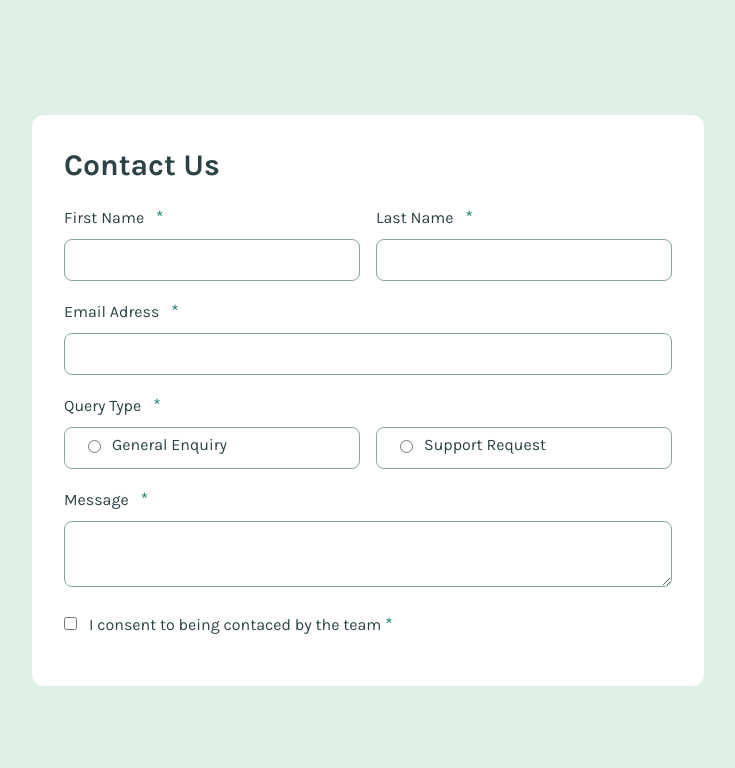
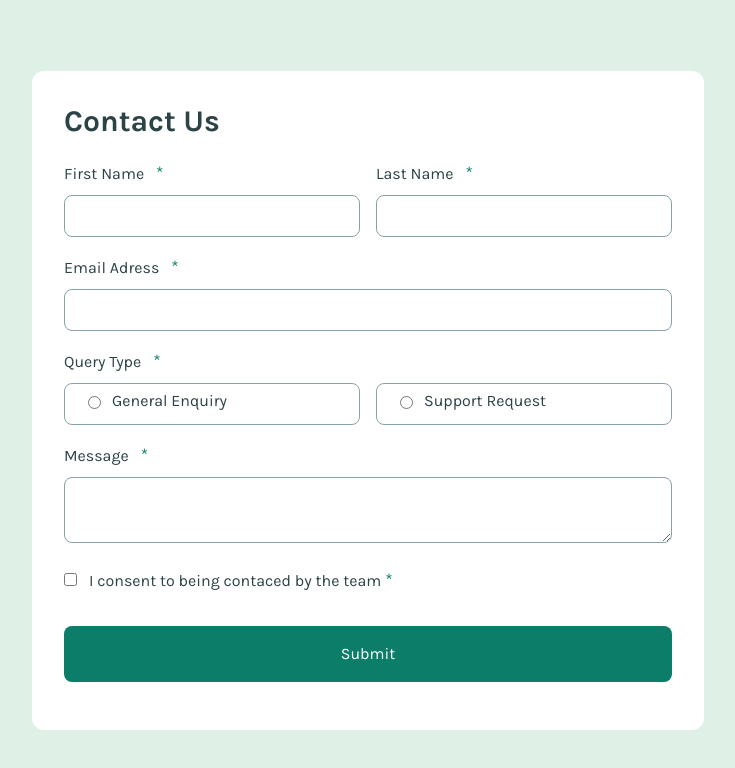
Before and after one commit to parisaMontakhab/contact-form, a React (Vite) app: page / in a window 1280 px wide. Shown: the top 768 px of the page, without its empty margins (272-1007 px from the left). Built offline with nearby package versions, Linux system fonts and the light colour scheme.

Commit message:
feat: add last children : submit button

```diff
--- a/src/App.jsx
+++ b/src/App.jsx
@@ -62,11 +62,17 @@ export default function App() {
       <textarea className="w-full px-3 py-2 border border-neutral_graymedium rounded-lg" id="message" ></textarea>
     </div>
 
-        <div className="mb-4">
+        <div className="mb-8">
 
           <input type="checkbox" className=""/>
           <span className="ml-3  text-neutral_graydark font-sans text-base ">I consent to being contaced by the team</span>
           <span className=" text-primary_greenmedium font-sans text-lg mx-1 ">*</span>
+
+        </div>
+
+        <div className="mb-4">
+
+          <button className="w-full bg-primary_greenmedium p-4 rounded-lg text-neutral_white font-sans font-medium">Submit</button>
 
         </div>
 
```
